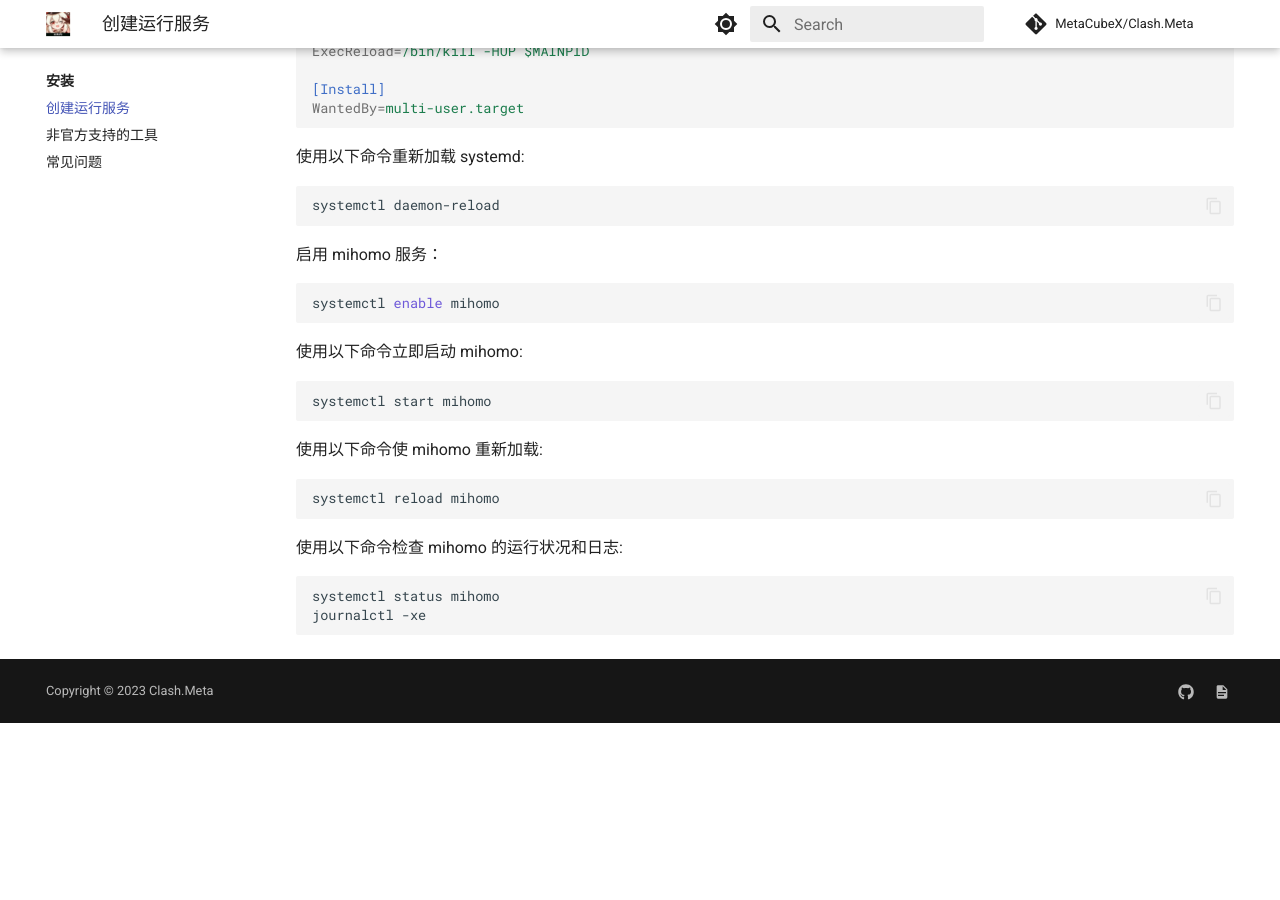
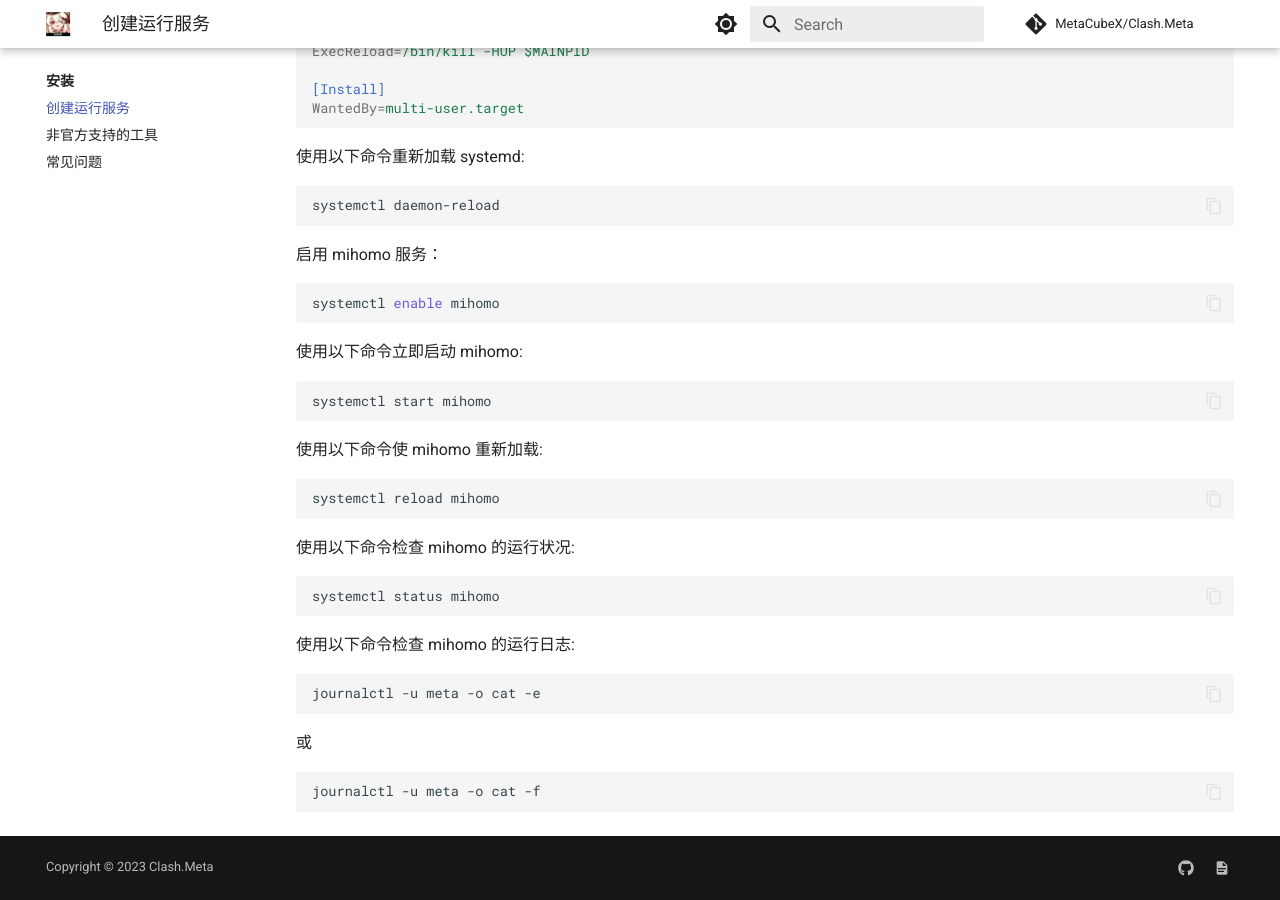
Before and after one commit to MetaCubeX/Meta-Docs, an MkDocs documentation site: the page built from docs/startup/service/index.md, in a window 1280 px wide and 900 px high, scrolled down 823 px. Built offline with MkDocs 1.6.1 and Material for MkDocs 9.7.7, drawn with Linux system fonts in a browser that asks for light colours; comment, search, counter and statistics services are not loaded; before the commit the page ends 1546 px from its top, so only the background shows below that.

Commit message:
Update index.md

````diff
--- a/docs/startup/service/index.md
+++ b/docs/startup/service/index.md
@@ -65,9 +65,19 @@ systemctl start mihomo
 systemctl reload mihomo
 ```
 
-使用以下命令检查 mihomo 的运行状况和日志:
+使用以下命令检查 mihomo 的运行状况:
 
 ```shell
 systemctl status mihomo
-journalctl -xe
 ```
+
+
+使用以下命令检查 mihomo 的运行日志:
+
+```shell
+journalctl -u meta -o cat -e
+```
+或
+```shell
+journalctl -u meta -o cat -f
+```
````
